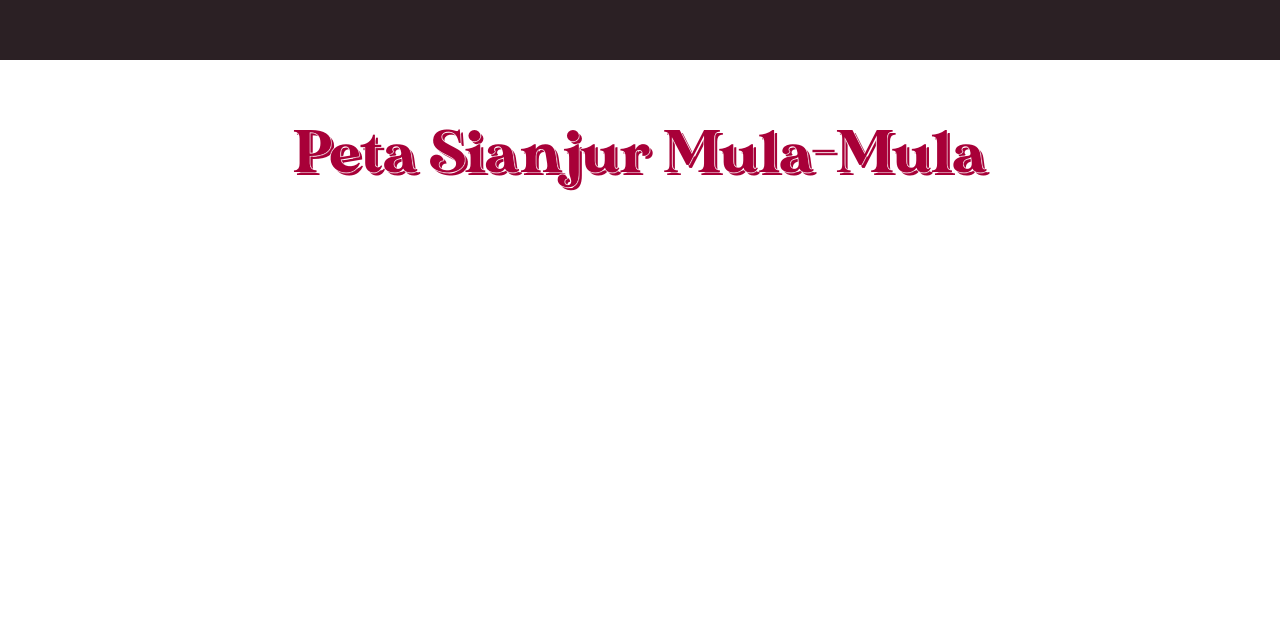
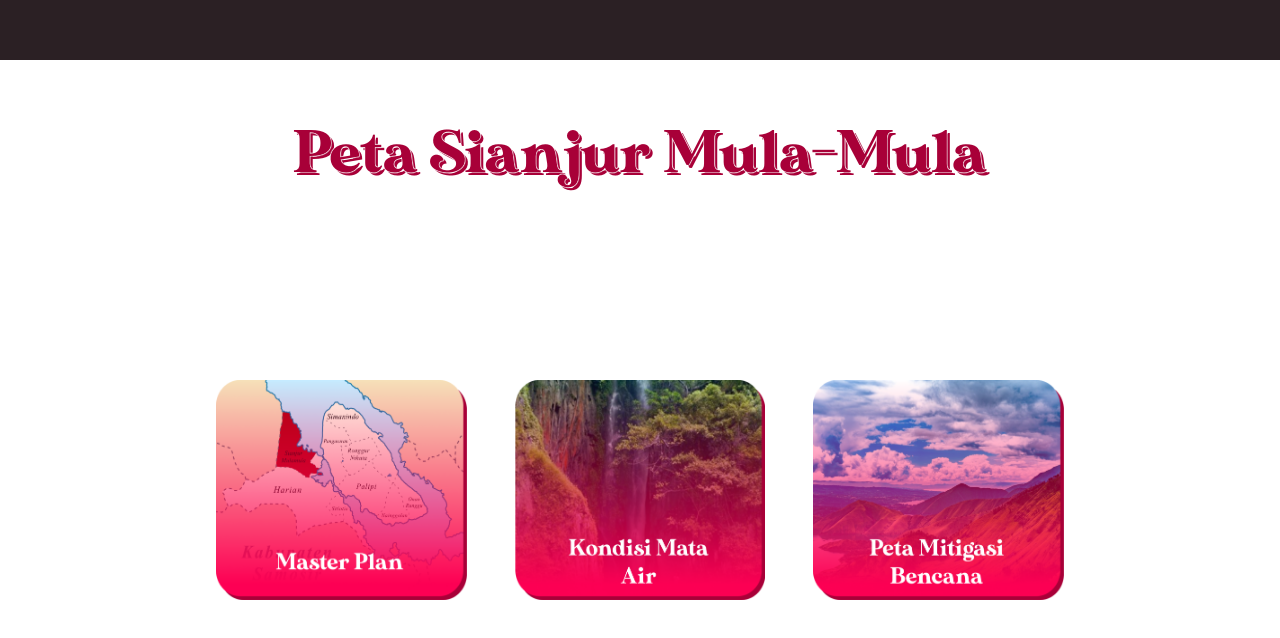
Before and after one commit to karuniaperjuangan/sianjurmulamula-frontend, a React (Vite) app: page / in a window 1280 px wide. Shown: the part 2340-2978 px from the top of the page. Built offline with nearby package versions, Linux system fonts and the light colour scheme.

Commit message:
shortcut peta

```diff
--- a/src/pages/Home.tsx
+++ b/src/pages/Home.tsx
@@ -8,6 +8,11 @@ import ProfilBohoLarge from "../assets/Home/ProfilBoho-Large.png"
 
 import ProfilSipitudaiSmall from "../assets/Home/ProfilSipitudai-Small.png"
 import ProfilBohoSmall from "../assets/Home/ProfilBoho-Small.png"
+
+import Peta1MasterPlan from "../assets/Home/Peta1MasterPlan.png"
+import Peta2MataAir from "../assets/Home/Peta2MataAir.png"
+import Peta3MitigasiBencana from "../assets/Home/Peta3MitigasiBencana.png"
+
 import { useEffect } from 'react'
 
 function Home() {
@@ -51,14 +56,14 @@ function Home() {
               id='profil-sipitudai'
               src={
                 window.innerWidth > 1024 ? ProfilSipitudaiLarge : ProfilSipitudaiSmall
-              } className='w-full hover:scale-105 py-2 transition-all'></img>
+              } className='w-full hover:scale-105 my-2 transition-all'></img>
           </Link>
           <Link to="/desaboho">
             <img
               id='profil-boho'
               src={
                 window.innerWidth > 1024 ? ProfilBohoLarge : ProfilBohoSmall
-              } className='w-full hover:scale-105 py-2 transition-all'></img>
+              } className='w-full hover:scale-105 my-2 transition-all'></img>
           </Link>
         </div>
       </div>
@@ -67,8 +72,26 @@ function Home() {
         <h1 className='text-3xl sm:text-6xl smm-title mx-auto font-made-sunflower text-smm-red stroke-white hover:scale-110 transition-all'>Budaya Lokal</h1>
       </div>
 
-      <div className='h-screen bg-white p-[5%]'>
-        <h1 className='text-3xl sm:text-6xl smm-title mx-auto font-made-sunflower text-smm-red stroke-white hover:scale-110 transition-all'>Peta Sianjur Mula-Mula</h1>
+      <div className='min-h-screen bg-white p-[5%] flex flex-col'>
+        <h1 className='text-3xl sm:text-6xl h-1/5 smm-title mx-auto font-made-sunflower text-smm-red stroke-white hover:scale-110 transition-all'>Peta Sianjur Mula-Mula</h1>
+        <div className='flex flex-col my-auto md:grid md:grid-cols-3 px-[10%] md:px-0 max-w-4xl w-full items-center align-middle mx-auto justify-around h-full'>
+          <Link to="/peta" className='h-1/4 md:h-full mx-6 hover:scale-105 my-2 transition-all'>
+            <img
+              id='peta-1'
+              src={Peta1MasterPlan} className='h-full'></img>
+          </Link>
+          <Link to="/peta" className='h-1/4 md:h-full mx-6 hover:scale-105 my-2 transition-all'>
+            <img
+              id='peta-2'
+              src={Peta2MataAir} className='h-full'></img>
+          </Link>
+          <Link to="/peta" className='h-1/4 md:h-full mx-6 hover:scale-105 my-2 transition-all'>
+            <img
+              id='peta-3'
+              src={Peta3MitigasiBencana} className='h-full'></img>
+          </Link>
+
+        </div>
       </div>
 
       <Navbar />
```
